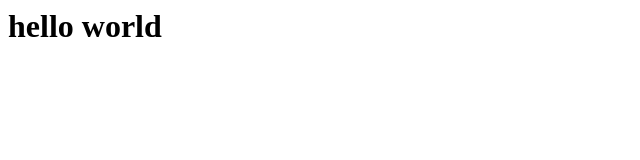
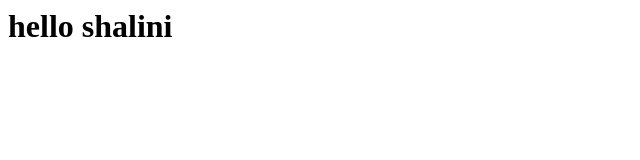
Before and after one commit to patelnikita17/demo, a plain HTML site: page index.html in a window 1280 px wide. Shown: the full height of the page, 0-640 px from the left. Drawn offline with Linux system fonts and the light colour scheme.

Commit message:
changes in html

```diff
--- a/index.html
+++ b/index.html
@@ -1 +1 @@
-<h1>hello world</h1>
+<h1>hello shalini</h1>
```
